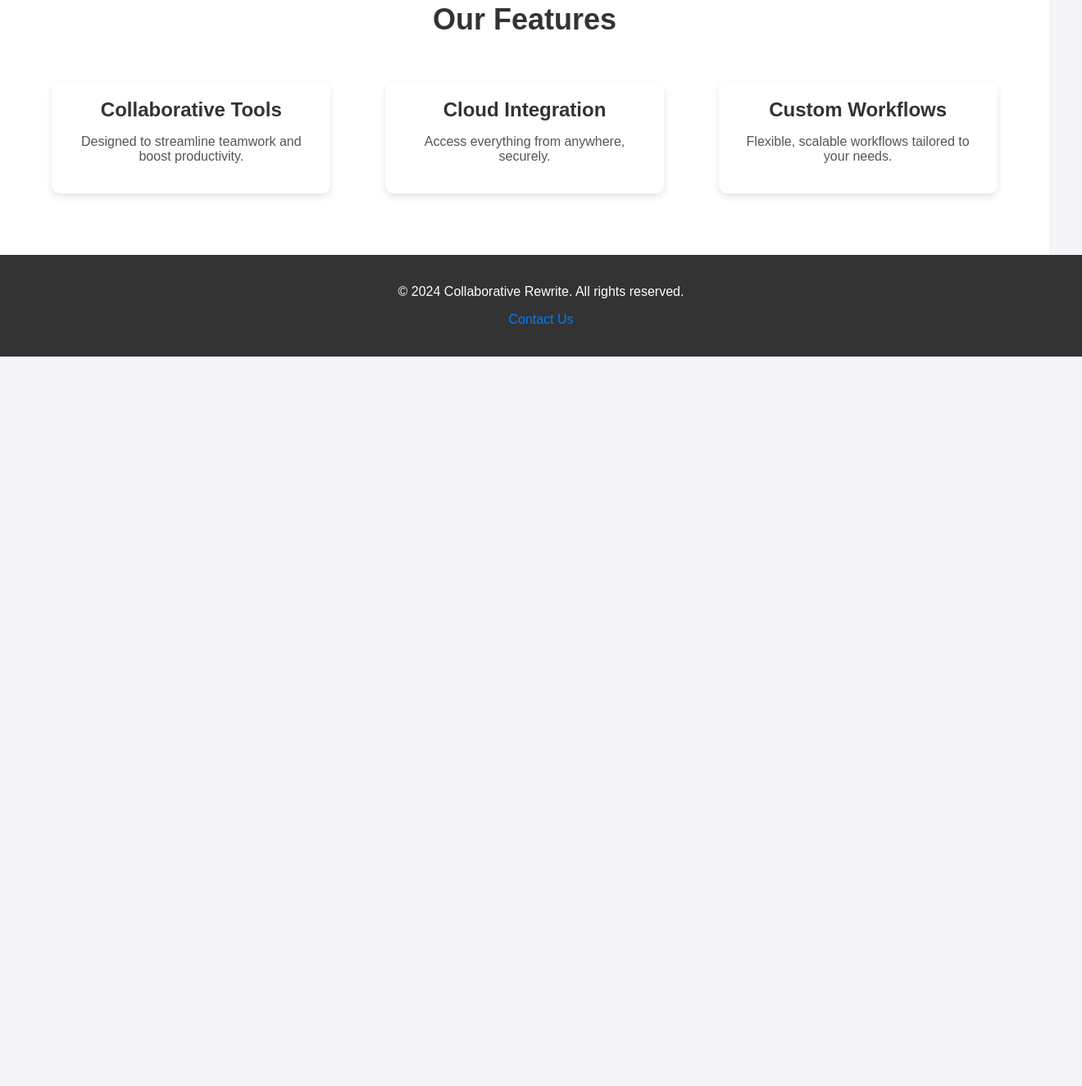
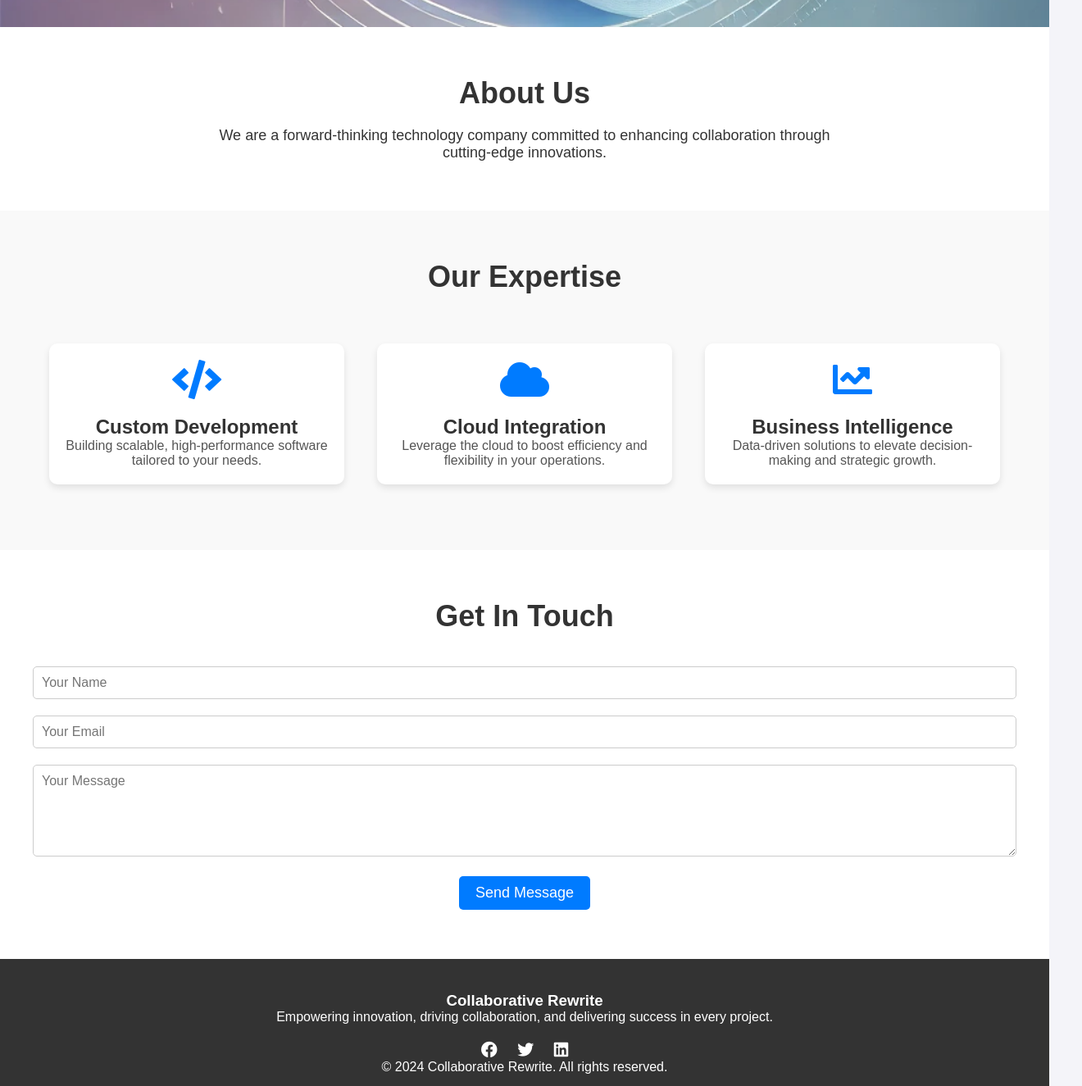
Before and after one commit to sukh93/sukh93.github.io, a plain HTML site: page index.html in a window 1280 px wide. Shown: the part 755-2080 px from the top of the page at 82% size, 1320 px wide, since content can reach past the window. Before the commit the page ends 1190 px from the top, so only its background shows below. Drawn offline with Linux system fonts and the light colour scheme.

Commit message:
new updates - focus on quality

```diff
--- a/index.html
+++ b/index.html
@@ -3,52 +3,91 @@
 <head>
     <meta charset="UTF-8">
     <meta name="viewport" content="width=device-width, initial-scale=1.0">
-    <title>Collaborative Rewrite</title>
+    <meta http-equiv="X-UA-Compatible" content="IE=edge">
+    <title>Your Brand - Collaborative Rewrite</title>
     <link rel="stylesheet" href="styles.css">
+    <link rel="stylesheet" href="https://cdnjs.cloudflare.com/ajax/libs/font-awesome/5.15.4/css/all.min.css">
 </head>
 <body>
-    <!-- Navigation Bar -->
+    <!-- Header Section -->
+    <header>
         <nav>
-        <div class="logo">Collaborative Rewrite</div>
+            <div class="logo">
+                <h1>Collaborative Rewrite</h1>
+            </div>
             <ul class="nav-links">
+                <li><a href="#home">Home</a></li>
                 <li><a href="#about">About</a></li>
-            <li><a href="#features">Features</a></li>
+                <li><a href="#services">Services</a></li>
                 <li><a href="#contact">Contact</a></li>
             </ul>
         </nav>
+    </header>
 
     <!-- Hero Section -->
-    <section class="hero">
+    <section id="home" class="hero">
         <div class="hero-content">
-            <h1>Innovation in Every Click</h1>
-            <p>Rewriting collaboration for a new era.</p>
-            <a href="#features" class="cta-button">Explore Features</a>
+            <h1>Innovating Tomorrow, Today</h1>
+            <p>Shaping a collaborative future through innovative technology solutions.</p>
+            <a href="#services" class="cta-button">Discover Our Solutions</a>
         </div>
     </section>
 
-    <!-- Features Section -->
-    <section id="features" class="features">
-        <h2>Our Features</h2>
-        <div class="feature-cards">
+    <!-- About Section -->
+    <section id="about" class="about">
+        <div class="content">
+            <h2>About Us</h2>
+            <p>We are a forward-thinking technology company committed to enhancing collaboration through cutting-edge innovations.</p>
+        </div>
+    </section>
+
+    <!-- Services Section -->
+    <section id="services" class="services">
+        <h2>Our Expertise</h2>
+        <div class="service-cards">
             <div class="card">
-                <h3>Collaborative Tools</h3>
-                <p>Designed to streamline teamwork and boost productivity.</p>
+                <i class="fas fa-code"></i>
+                <h3>Custom Development</h3>
+                <p>Building scalable, high-performance software tailored to your needs.</p>
             </div>
             <div class="card">
+                <i class="fas fa-cloud"></i>
                 <h3>Cloud Integration</h3>
-                <p>Access everything from anywhere, securely.</p>
+                <p>Leverage the cloud to boost efficiency and flexibility in your operations.</p>
             </div>
             <div class="card">
-                <h3>Custom Workflows</h3>
-                <p>Flexible, scalable workflows tailored to your needs.</p>
+                <i class="fas fa-chart-line"></i>
+                <h3>Business Intelligence</h3>
+                <p>Data-driven solutions to elevate decision-making and strategic growth.</p>
             </div>
         </div>
     </section>
 
+    <!-- Contact Section -->
+    <section id="contact" class="contact">
+        <h2>Get In Touch</h2>
+        <form action="#" class="contact-form">
+            <input type="text" name="name" placeholder="Your Name" required>
+            <input type="email" name="email" placeholder="Your Email" required>
+            <textarea name="message" rows="5" placeholder="Your Message" required></textarea>
+            <button type="submit">Send Message</button>
+        </form>
+    </section>
+
     <!-- Footer Section -->
     <footer>
+        <div class="footer-content">
+            <h3>Collaborative Rewrite</h3>
+            <p>Empowering innovation, driving collaboration, and delivering success in every project.</p>
+        </div>
+        <ul class="socials">
+            <li><a href="#"><i class="fab fa-facebook"></i></a></li>
+            <li><a href="#"><i class="fab fa-twitter"></i></a></li>
+            <li><a href="#"><i class="fab fa-linkedin"></i></a></li>
+        </ul>
         <p>&copy; 2024 Collaborative Rewrite. All rights reserved.</p>
-        <p><a href="mailto:info@collaborativerewrite.com">Contact Us</a></p>
     </footer>
+
+    <script src="script.js"></script>
 </body>
 </html>
--- a/styles.css
+++ b/styles.css
@@ -1,97 +1,115 @@
 /* General Styles */
+* {
+    margin: 0;
+    padding: 0;
+    box-sizing: border-box;
+    font-family: 'Arial', sans-serif;
+}
+
 body {
-    margin: 0;
-    font-family: 'Arial', sans-serif;
     background-color: #f4f4f9;
     color: #333;
 }
 
-a {
-    text-decoration: none;
-    color: #007bff;
+/* Navigation Bar */
+nav {
+    display: flex;
+    justify-content: space-between;
+    align-items: center;
+    padding: 20px 40px;
+    background-color: #333;
 }
 
-h1, h2, h3 {
-    margin: 0;
+.logo h1 {
+    color: #fff;
 }
 
-nav {
-    background-color: #333;
-    color: #fff;
-    display: flex;
-    justify-content: space-between;
-    padding: 15px 30px;
+.nav-links {
+    list-style: none;
 }
 
-nav .logo {
-    font-size: 24px;
-    font-weight: bold;
-}
-
-nav ul {
-    list-style: none;
-    display: flex;
-    margin: 0;
-}
-
-nav ul li {
+.nav-links li {
+    display: inline;
     margin-left: 20px;
 }
 
-nav ul li a {
+.nav-links li a {
     color: #fff;
+    text-decoration: none;
     font-size: 16px;
+}
+
+.nav-links li a:hover {
+    color: #007bff;
 }
 
 /* Hero Section */
 .hero {
-    background: url('https://via.placeholder.com/1920x800') no-repeat center center/cover;
-    height: 80vh;
+    height: 90vh;
+    background: url('https://raw.githubusercontent.com/sukh93/sukh93.github.io/refs/heads/main/Images/Hero.webp') no-repeat center center/cover;
     display: flex;
+    justify-content: center;
     align-items: center;
-    justify-content: center;
     color: #fff;
     text-align: center;
 }
 
 .hero h1 {
     font-size: 56px;
-    margin-bottom: 20px;
-    animation: fadeIn 1.5s ease-in-out;
 }
 
 .hero p {
     font-size: 20px;
-    margin-bottom: 30px;
+    margin-top: 15px;
 }
 
 .cta-button {
+    margin-top: 20px;
     padding: 10px 20px;
     background-color: #007bff;
     color: #fff;
     border-radius: 5px;
-    font-size: 18px;
-    transition: background-color 0.3s;
+    text-transform: uppercase;
+    text-decoration: none;
+    transition: background-color 0.3s ease;
 }
 
 .cta-button:hover {
     background-color: #0056b3;
 }
 
-/* Features Section */
-.features {
-    padding: 60px 30px;
+/* About Section */
+.about {
+    padding: 60px 40px;
     background-color: #fff;
     text-align: center;
 }
 
-.features h2 {
-    margin-bottom: 40px;
+.about h2 {
     font-size: 36px;
-    color: #333;
 }
 
-.feature-cards {
+.about p {
+    font-size: 18px;
+    margin-top: 20px;
+    max-width: 800px;
+    margin-left: auto;
+    margin-right: auto;
+}
+
+/* Services Section */
+.services {
+    background-color: #f9f9f9;
+    padding: 60px 40px;
+    text-align: center;
+}
+
+.services h2 {
+    font-size: 36px;
+    margin-bottom: 40px;
+}
+
+.service-cards {
     display: flex;
     justify-content: space-around;
     flex-wrap: wrap;
@@ -100,20 +118,21 @@ nav ul li a {
 .card {
     background-color: #fff;
     padding: 20px;
-    margin: 15px;
-    width: 300px;
+    margin: 20px;
     border-radius: 10px;
     box-shadow: 0 4px 8px rgba(0, 0, 0, 0.1);
-    transition: transform 0.3s ease-in-out;
+    text-align: center;
+    flex-basis: 30%;
 }
 
-.card:hover {
-    transform: scale(1.05);
+.card i {
+    font-size: 48px;
+    color: #007bff;
 }
 
 .card h3 {
+    margin-top: 20px;
     font-size: 24px;
-    margin-bottom: 15px;
 }
 
 .card p {
@@ -121,18 +140,68 @@ nav ul li a {
     color: #555;
 }
 
-/* Footer Section */
+/* Contact Section */
+.contact {
+    background-color: #fff;
+    padding: 60px 40px;
+    text-align: center;
+}
+
+.contact h2 {
+    font-size: 36px;
+}
+
+.contact-form {
+    margin-top: 40px;
+}
+
+.contact-form input, .contact-form textarea {
+    width: 100%;
+    padding: 10px;
+    margin-bottom: 20px;
+    border: 1px solid #ccc;
+    border-radius: 5px;
+    font-size: 16px;
+}
+
+.contact-form button {
+    padding: 10px 20px;
+    background-color: #007bff;
+    color: #fff;
+    border: none;
+    border-radius: 5px;
+    font-size: 18px;
+    cursor: pointer;
+}
+
+.contact-form button:hover {
+    background-color: #0056b3;
+}
+
+/* Footer */
 footer {
     background-color: #333;
     color: #fff;
+    padding: 40px 20px;
     text-align: center;
-    padding: 20px;
-    position: absolute;
-    width: 100%;
 }
 
-/* Animations */
-@keyframes fadeIn {
-    0% { opacity: 0; }
-    100% { opacity: 1; }
+.socials {
+    list-style: none;
+    margin-top: 20px;
+    padding: 0;
 }
+
+.socials li {
+    display: inline;
+    margin: 0 10px;
+}
+
+.socials li a {
+    color: #fff;
+    font-size: 20px;
+}
+
+.socials li a:hover {
+    color: #007bff;
+}
```
Lines whose indentation alone changed are shown as unchanged.
